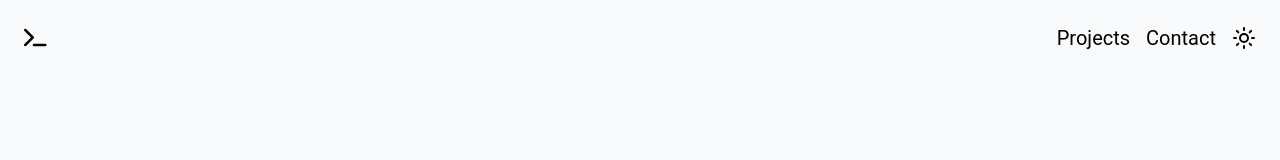
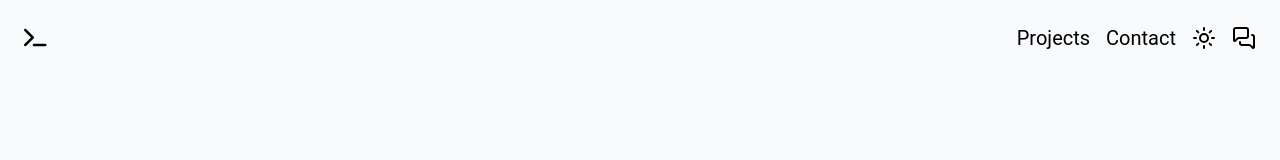
Before and after one commit to maximoaparicio/svelte-portfolio, a SvelteKit app: page / in a window 1280 px wide. Shown: the top 160 px of the page. Built offline with nearby package versions, Linux system fonts and the light colour scheme.

Commit message:
whatsapp implementation

```diff
--- a/src/components/Header.svelte
+++ b/src/components/Header.svelte
@@ -1,5 +1,5 @@
 <script>
-  import { Sun, Moon } from "lucide-svelte";
+  import { Sun, Moon, MessagesSquare } from "lucide-svelte";
   import { theme } from "$lib/stores/theme";
   import { tabs } from "$lib/stores/tabs";
   import { setContext } from "svelte";
@@ -38,6 +38,7 @@
         <p>{tab.name}</p>
       </a>
     {/each}
+    <div class="flex items-center gap-4">
       <button on:click={toggleTheme}>
         {#if $theme === "light"}
           <Sun />
@@ -45,5 +46,12 @@
           <Moon />
         {/if}
       </button>
+      <a
+        href="https://api.whatsapp.com/send/?phone=543814057449&text&type=phone_number&app_absent=0"
+        target="_blank"
+      >
+        <MessagesSquare />
+      </a>
+    </div>
   </div>
 </header>
```
Lines whose indentation alone changed are shown as unchanged.
